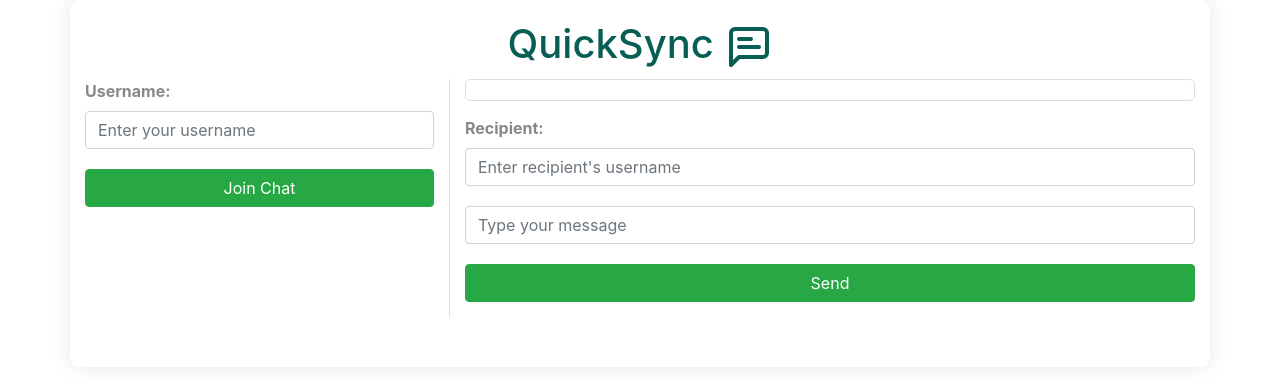
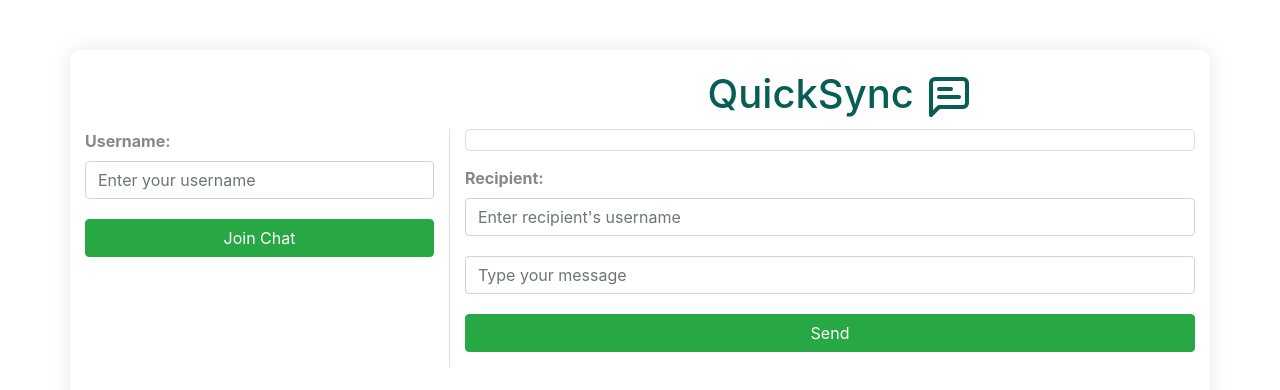
Before and after one commit to nikamaish/PG_Websocket, a website: page index.html in a window 1280 px wide. Drawn offline with nearby package versions, Linux system fonts and the light colour scheme; no server answers.

Commit message:
public removed

```diff
--- a/public/style.css
+++ b/style.css
@@ -7,11 +7,13 @@ body {
 h1 {
   text-align: center;
   color: #075e54;
+  margin-left: 10em;
 }
 
 .container {
   max-width: 800px;
   margin: auto;
+  margin-top: 50px;
   background-color: #fff;
   padding: 20px;
   border-radius: 10px;
```
Also changed, not shown: index.html (renamed from public/index.html).
